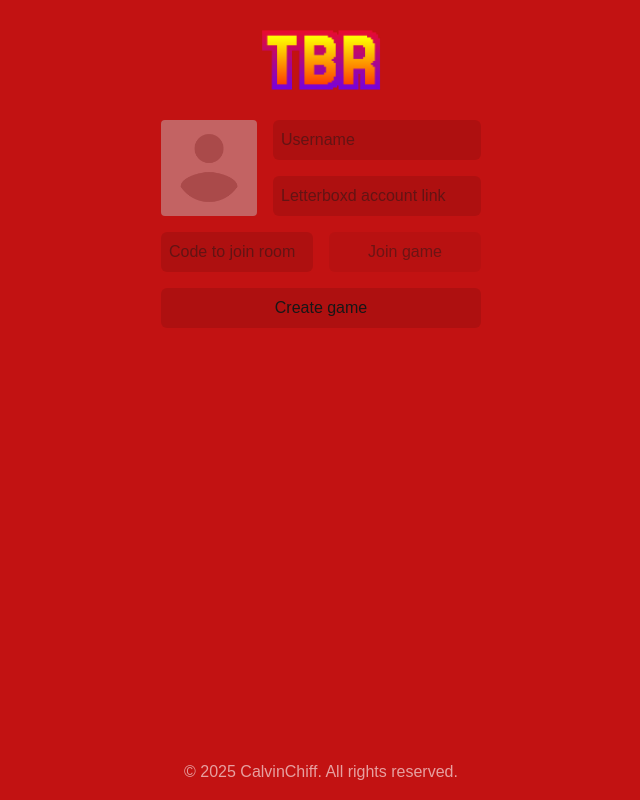
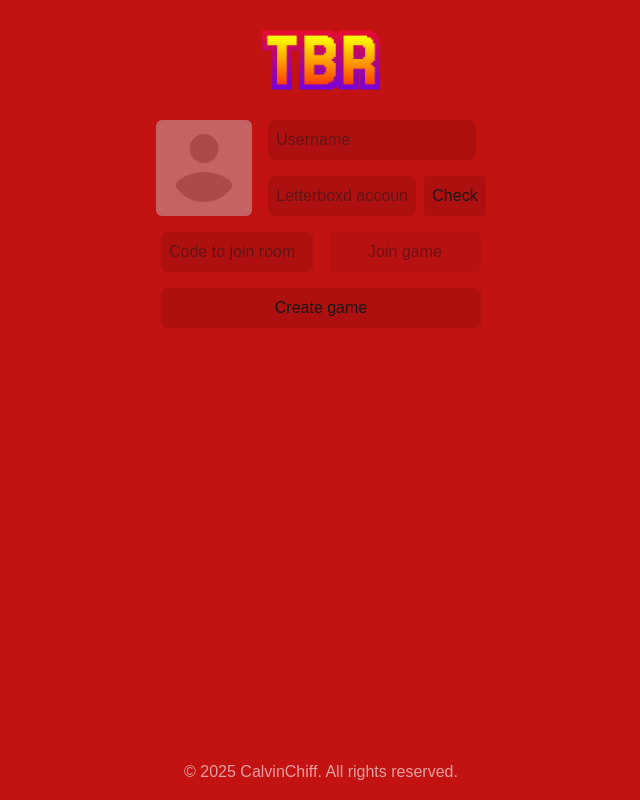
Before and after one commit to calvinchiff/the-bad-review, a Next.js app in the folder frontend/: page / in a window 1280 px wide. Shown: the whole page, without its empty margins (319-959 px from the left). Built offline with nearby package versions, Linux system fonts and the light colour scheme; a web font is replaced by a local one.

Commit message:
feat: handle join errors mocked + letterboxd check account button and handle errors mocked

```diff
--- a/frontend/app/page.tsx
+++ b/frontend/app/page.tsx
@@ -9,12 +9,35 @@ export default function Home() {
 	const [letterboxdLink, setLetterboxdLink] = useState("");
 	const [code, setCode] = useState("");
 
-	const handleJoin = () => {
+	const [joinError, setJoinError] = useState("");
+	const [letterboxdError, setLetterboxdError] = useState("");
+
+	const checkRoomExists = async (roomCode: string) => {
+		await new Promise((res) => setTimeout(res, 500));
+		return roomCode === "ABCDE";
+	};
+
+	const checkLetterboxdAccount = async (link: string) => {
+		setLetterboxdError("");
+		await new Promise((res) => setTimeout(res, 500));
+
+		if (!link.includes("letterboxd.com/")) {
+			setLetterboxdError("Invalid Letterboxd link.");
+		} else if (link != "letterboxd.com/calel44") {
+			setLetterboxdError("Letterboxd account not found");
+		}
+	};
+
+	const handleJoin = async () => {
+		setJoinError("");
+		const exists = await checkRoomExists(code);
+
+		if (exists) {
 			console.log("JOIN GAME");
-		console.log("Code:", code);
-		console.log("Username:", username);
-		console.log("Letterboxd:", letterboxdLink);
-		console.log("Avatar:", avatar);
+			// router.push(`/room/${code}`);
+		} else {
+			setJoinError("This room does not exist.");
+		}
 	};
 
 	const handleCreate = () => {
@@ -34,7 +57,7 @@ export default function Home() {
 			>
 				<div className="flex flex-row gap-4">
 					<label className="cursor-pointer">
-						<div className="w-24 h-24 bg-black/10 rounded overflow-hidden">
+						<div className="w-24 h-24 bg-black/10 rounded-md overflow-hidden">
 							{avatar ? (
 								<Image
 									src={URL.createObjectURL(avatar)}
@@ -71,16 +94,30 @@ export default function Home() {
 							onChange={(e) => setUsername(e.target.value)}
 							className="w-52 p-2 rounded-md focus:outline-none bg-black/10"
 						/>
+						<div className="flex gap-2 relative items-center">
 							<input
 								type="text"
 								placeholder="Letterboxd account link"
 								value={letterboxdLink}
 								onChange={(e) => setLetterboxdLink(e.target.value)}
-							className="w-52 p-2 rounded-md focus:outline-none bg-black/10"
+								className="w-37 p-2 rounded-md focus:outline-none bg-black/10"
 							/>
+							<button
+								type="button"
+								onClick={() => checkLetterboxdAccount(letterboxdLink)}
+								className="p-2 bg-black/10 rounded cursor-pointer"
+							>
+								Check
+							</button>
+							{letterboxdError && (
+								<span className="absolute -bottom-4 left-2 text-red-500 text-sm">
+									{letterboxdError}
+								</span>
+							)}
 						</div>
 					</div>
-				<div className="flex flex-row gap-4">
+				</div>
+				<div className="relative flex flex-row gap-4">
 					<input
 						type="text"
 						maxLength={5}
@@ -100,6 +137,11 @@ export default function Home() {
 					>
 						Join game
 					</button>
+					{joinError && (
+						<span className="absolute -bottom-4 left-2 text-red-500 text-sm">
+							{joinError}
+						</span>
+					)}
 				</div>
 				<button
 					onClick={handleCreate}
```
Lines whose indentation alone changed are shown as unchanged.
